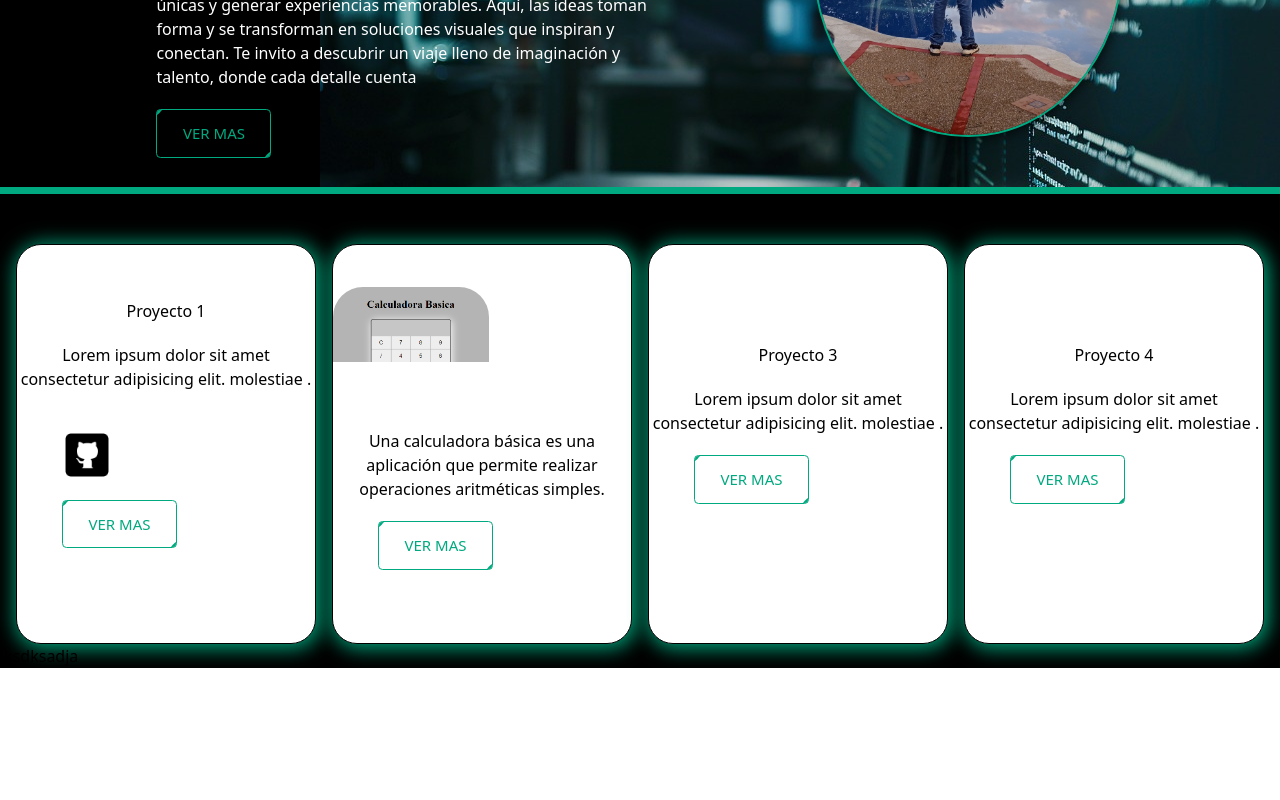
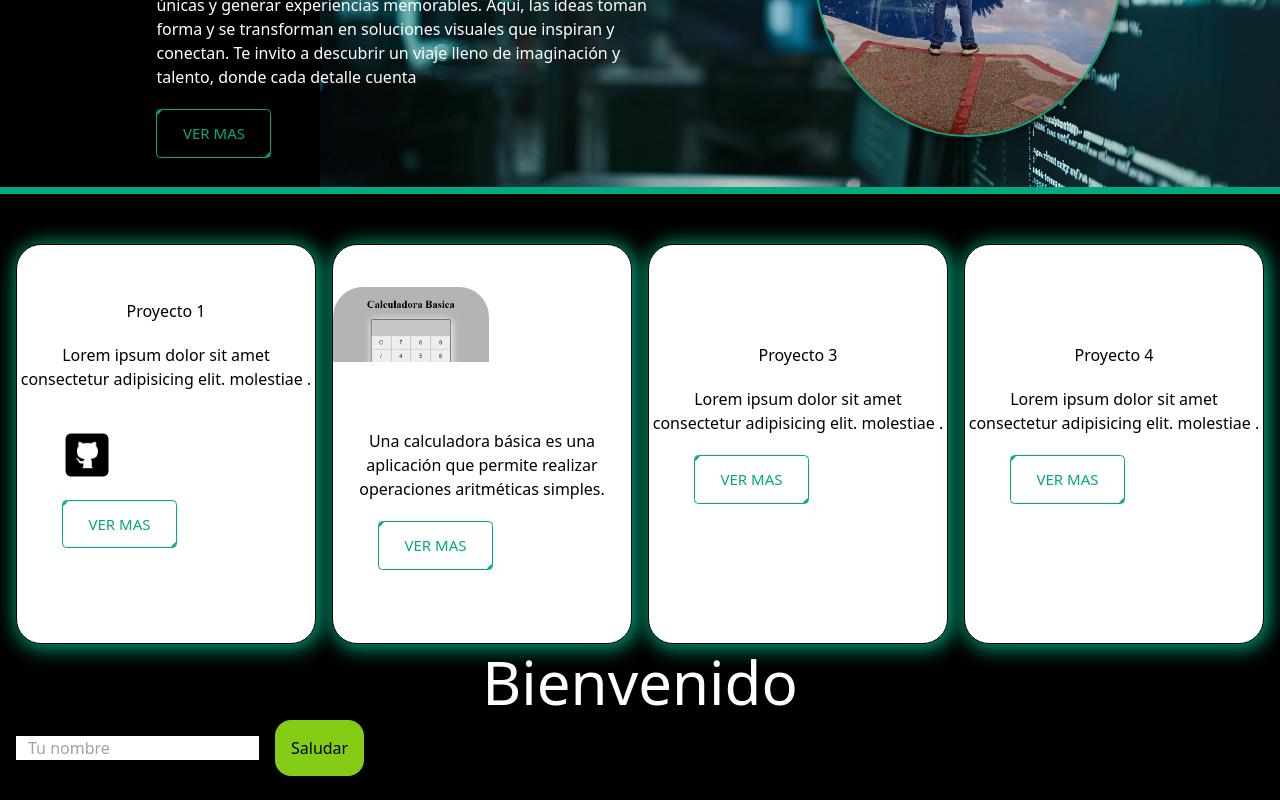
Before and after one commit to Ateraxia12/Portafolio-React, a React (Vite) app: page / in a window 1280 px wide. Shown: the part 352-1152 px from the top of the page. Before the commit the page ends 1020 px from the top, so only its background shows below. Built offline with nearby package versions, Linux system fonts and the light colour scheme.

Commit message:
Segundo commt de pruebas con intru

```diff
--- a/src/components/Pages/Home/Home.jsx
+++ b/src/components/Pages/Home/Home.jsx
@@ -2,7 +2,9 @@ import React from 'react'
 import {Header} from '../../layouts/Header/Header'
 import Section from '../../layouts/Section/Section'
 import { Section2 } from '../../layouts/SectionProyects/Section2'
+import { Prueba } from '../../layouts/Prueba/Prueba'
 import '../../../index.css'
+
 
 
 
@@ -12,6 +14,7 @@ export const Home = () => {
       <Header/>
       <Section/>
       <Section2/>
+      <Prueba/>
     </>
   )
 }
--- a/src/components/layouts/Prueba/Prueba.jsx
+++ b/src/components/layouts/Prueba/Prueba.jsx
@@ -0,0 +1,29 @@
+import React from 'react'
+
+import { useState } from 'react'
+
+
+export const Prueba = () => {
+
+    const [count, setCount]= useState(99)
+    const [inputName, setInputName] = useState('')
+
+    const handleName = (event) => setInputName (event.target.value)
+    const handleShowName =() => setName(inputName)
+    return (
+    <>
+        {/* <h2 className='m-2 text-white text-6xl flex justify-center'>{count}</h2>
+
+    <div className='flex justify-center items-center gap-5 bg-orange-400'>
+        <button onClick={()=> setCount(count+1)} className='bg-lime-500 p-4 font-normal rounded-2xl'> Sumar</button>
+        <button onClick={()=> setCount(count-1)} className='bg-lime-500 p-4 font-normal rounded-2xl'> restar</button>
+        <button onClick={()=> setCount(count*1)} className='bg-lime-500 p-4 font-normal rounded-2xl'> Multiplicar</button>
+    </div> */}
+    <h2 className='m-2 text-white text-6xl flex justify-center'> Bienvenido{inputName}</h2>
+    <input onChange={handleName} className='rounden-x1 m-4 pl-3 text-blue-500' placeholder='Tu nombre' type="text" />
+    <button onClick={ handleShowName} className='bg-lime-500 p-4 font-normal rounded-2xl'> Saludar </button>
+
+
+    </>
+  )
+}
```
Also changed, not shown: src/components/layouts/Header/Header.jsx (line endings or trailing spaces).
